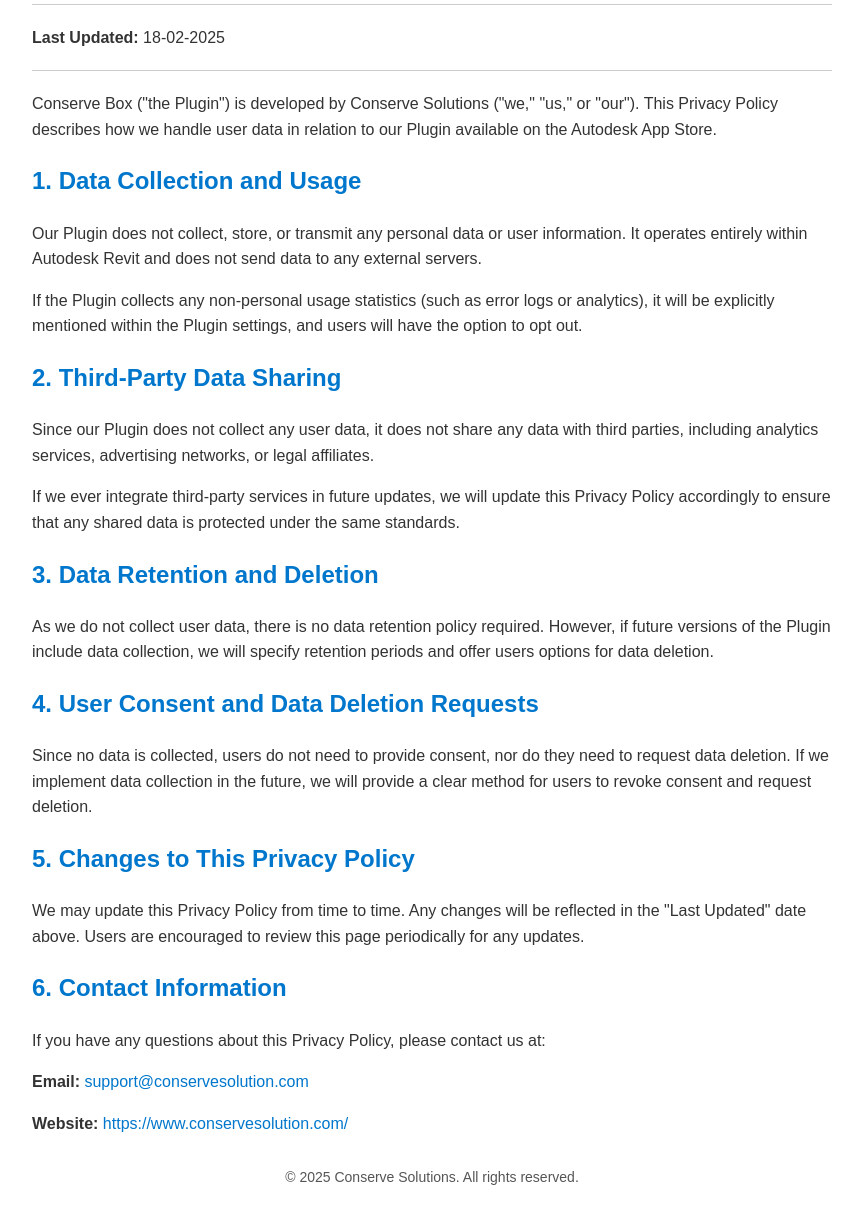
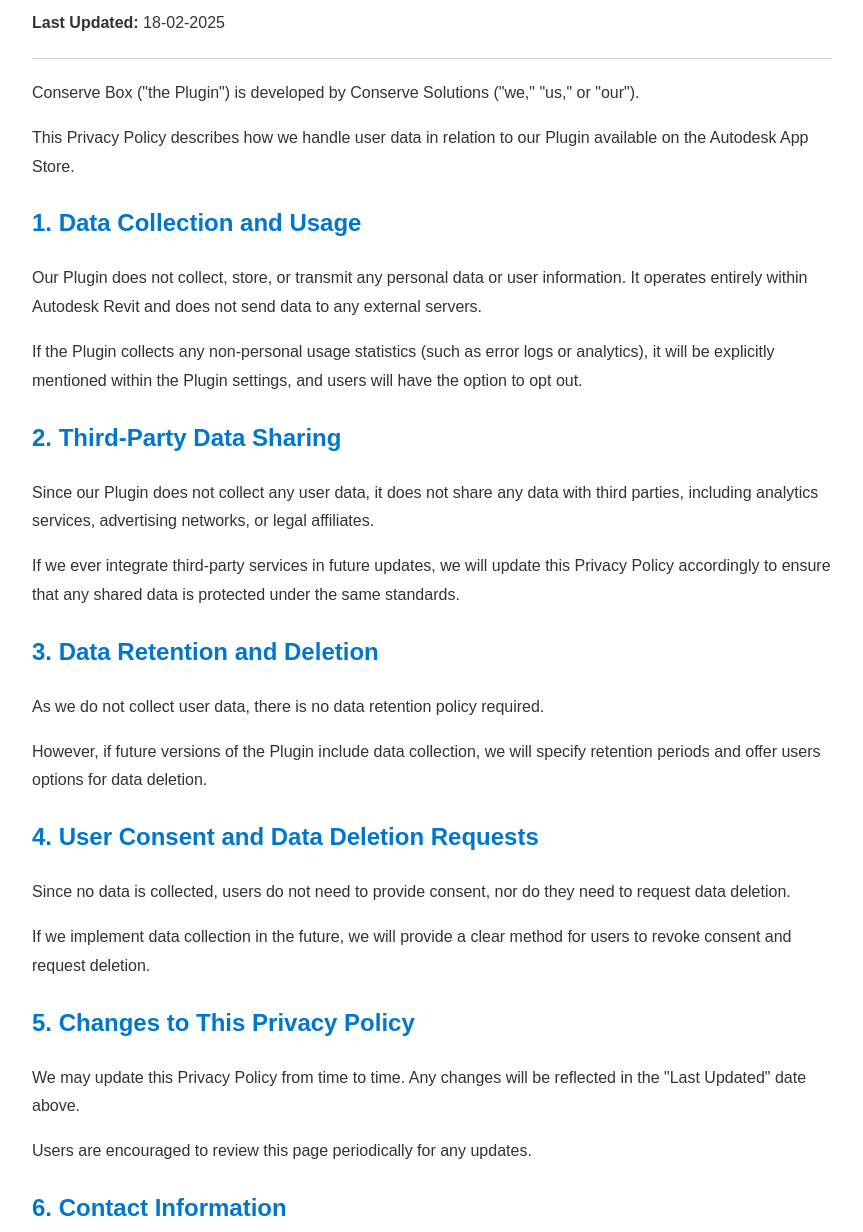
Before and after one commit to RnDConserve/Privacy-Policy, a plain HTML site: page Conserve Box - Privacy-Policy.html in a window 1280 px wide. Shown: the part 156-1388 px from the top of the page, without its empty margins (208-1071 px from the left). Before the commit the page ends 1365 px from the top, so only its background shows below. Drawn offline with Linux system fonts and the light colour scheme.

Commit message:
Updated html

```diff
--- a/Conserve Box - Privacy-Policy.html
+++ b/Conserve Box - Privacy-Policy.html
@@ -10,7 +10,7 @@
             max-width: 800px;
             margin: auto;
             padding: 20px;
-            line-height: 1.6;
+            line-height: 1.8;
             color: #333;
         }
         h1, h2 {
@@ -24,6 +24,9 @@
             height: 1px;
             background: #ccc;
             margin: 20px 0;
+        }
+        p {
+            margin-bottom: 15px;
         }
         .footer {
             margin-top: 30px;
@@ -44,11 +47,11 @@
 
     <h1>Privacy Policy for Conserve Box</h1>
     <p><strong>Effective Date:</strong> 18-02-2025</p>
-    <hr>
     <p><strong>Last Updated:</strong> 18-02-2025</p>
     <hr>
 
-    <p>Conserve Box ("the Plugin") is developed by Conserve Solutions ("we," "us," or "our"). This Privacy Policy describes how we handle user data in relation to our Plugin available on the Autodesk App Store.</p>
+    <p>Conserve Box ("the Plugin") is developed by Conserve Solutions ("we," "us," or "our").</p>
+    <p>This Privacy Policy describes how we handle user data in relation to our Plugin available on the Autodesk App Store.</p>
 
     <h2>1. Data Collection and Usage</h2>
     <p>Our Plugin does not collect, store, or transmit any personal data or user information. It operates entirely within Autodesk Revit and does not send data to any external servers.</p>
@@ -59,13 +62,16 @@
     <p>If we ever integrate third-party services in future updates, we will update this Privacy Policy accordingly to ensure that any shared data is protected under the same standards.</p>
 
     <h2>3. Data Retention and Deletion</h2>
-    <p>As we do not collect user data, there is no data retention policy required. However, if future versions of the Plugin include data collection, we will specify retention periods and offer users options for data deletion.</p>
+    <p>As we do not collect user data, there is no data retention policy required.</p>
+    <p>However, if future versions of the Plugin include data collection, we will specify retention periods and offer users options for data deletion.</p>
 
     <h2>4. User Consent and Data Deletion Requests</h2>
-    <p>Since no data is collected, users do not need to provide consent, nor do they need to request data deletion. If we implement data collection in the future, we will provide a clear method for users to revoke consent and request deletion.</p>
+    <p>Since no data is collected, users do not need to provide consent, nor do they need to request data deletion.</p>
+    <p>If we implement data collection in the future, we will provide a clear method for users to revoke consent and request deletion.</p>
 
     <h2>5. Changes to This Privacy Policy</h2>
-    <p>We may update this Privacy Policy from time to time. Any changes will be reflected in the "Last Updated" date above. Users are encouraged to review this page periodically for any updates.</p>
+    <p>We may update this Privacy Policy from time to time. Any changes will be reflected in the "Last Updated" date above.</p>
+    <p>Users are encouraged to review this page periodically for any updates.</p>
 
     <h2>6. Contact Information</h2>
     <p>If you have any questions about this Privacy Policy, please contact us at:</p>
```
